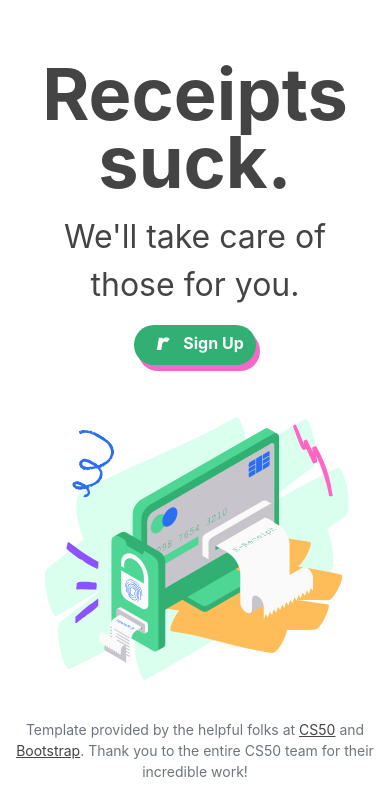
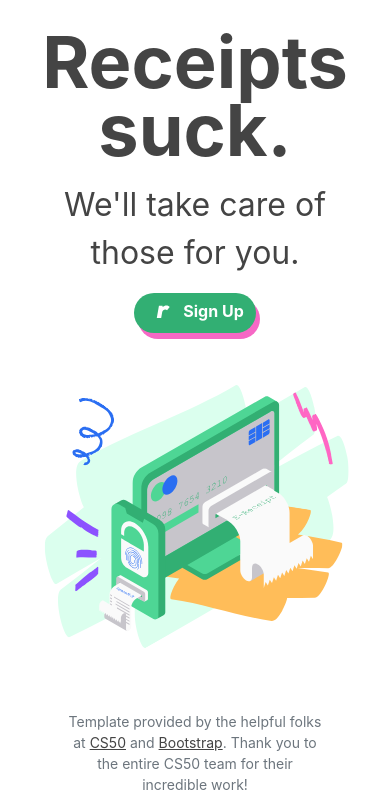
Before and after one commit to toastytortilla/recete-flask-app, a Flask app: page / in a window 390 px wide. Shown: the part 88-899 px from the top of the page. Before the commit the page ends 865 px from the top, so only its background shows below. Run offline with Flask 2, Linux system fonts and the light colour scheme; some libraries are stand-ins or nearby versions.

Commit message:
Adjust spacing and formatting for mobile screens
Reduce top margin above all titles on every page, reduce title_text size to 2.5rem, edit spacing of footer in index.html

```diff
--- a/static/styles.css
+++ b/static/styles.css
@@ -114,7 +114,7 @@ Text styling
 }
 
 .title_text {
-    font-size: 3rem;
+    font-size: 2.5rem;
     font-weight: 1.5rem;
 }
 
--- a/templates/home.html
+++ b/templates/home.html
@@ -6,7 +6,7 @@
 
 {% block main %}
     <div class="container-large p-2">
-        <div class="row mt-5">
+        <div class="row mt-3">
             <div class="col justify-content-start align-self-start">
                 <h1 class="align-items-left justify-content-start title_text black"><strong>My Dashboard</strong></h1>
             </div>
--- a/templates/index.html
+++ b/templates/index.html
@@ -8,7 +8,7 @@
 <div class="container-lg">
     <div class="row justify-content-md-center align-items-center">
         <div class="col col-md-6">
-            <div class="mt-5 mb-auto mx-0 px-1">
+            <div class="mt-3 mb-auto mx-0 px-1">
                 <span class="title_text_xl black">
                     <p class="mb-1"><strong>Receipts suck.</strong></p>
                 </span>
@@ -34,7 +34,7 @@
 {% endblock %}
 
 {% block neg_margin_start %}
-<div class="neg-margin-3">
+<div class="neg-margin-1">
 {% endblock %}
 
 {% block neg_margin_end %}
--- a/templates/layout.html
+++ b/templates/layout.html
@@ -4,7 +4,7 @@
 
     <head>
         <meta charset="utf-8">
-        <meta name="viewport" content="initial-scale=1, width=device-width">
+        <meta name="viewport" content="initial-scale=1, width=device-width, viewport-fit=cover">
 
         <!-- http://getbootstrap.com/docs/5.1/ -->
         <link href="https://cdn.jsdelivr.net/npm/bootstrap@5.1.3/dist/css/bootstrap.min.css" rel="stylesheet" integrity="sha384-1BmE4kWBq78iYhFldvKuhfTAU6auU8tT94WrHftjDbrCEXSU1oBoqyl2QvZ6jIW3" crossorigin="anonymous">
@@ -73,14 +73,14 @@
         </div>
 
         <div class="container-lg my-1">
-            <main class="container p-2 my-auto">
+            <main class="container p-2 mt-auto mb-3">
                 {% block main %}{% endblock %}
             </main>
         </div>
 
         {% block neg_margin_start %}{% endblock %}
-        <div class="container-lg neg-margin-1">
-            <footer class="small text-center text-muted mb-0 mt-auto pt-3" >
+        <div class="container-lg mt-1 pt-1">
+            <footer class="small text-center text-muted mb-0 mt-2 pt-3 mx-5 px-2" >
                 <p>Template provided by the helpful folks at <a href="https://online-learning.harvard.edu/course/cs50-introduction-computer-science?delta=0">CS50</a> and <a href="https://getbootstrap.com/">Bootstrap</a>. Thank you to the entire CS50 team for their incredible work!</a></p>
             </footer>
         </div>
--- a/templates/login.html
+++ b/templates/login.html
@@ -6,7 +6,7 @@
 
 {% block main %}
     <div class="container my-0">
-        <div class="row mt-5 mb-2">
+        <div class="row mt-3 mb-2">
             <h1 class="title_text black"><strong>Sign in to Recete</strong></h1>
         </div>
         <div class="row mt-2 mb-0 justify-content-center">
--- a/templates/manager.html
+++ b/templates/manager.html
@@ -5,8 +5,8 @@
 {% endblock %}
 
 {% block main %}
+<h1 class="mt-3 mb-2 title_text black"><strong>My Receipts</strong></h1>
 <div class="container">
-    <h1 class="mt-5 mb-2 title_text black"><strong>My Receipts</strong></h1>
     <div class="mx-5 px-5">
         {% if len_receipts < 1 %}
             <p class="flavor_text_sm black">Add a receipt to get started</p>
--- a/templates/open_img.html
+++ b/templates/open_img.html
@@ -1,7 +1,7 @@
 {% extends "layout.html" %}
 
 {% block main %}
-    <h1 class="my-5 title_text black">Download Your Receipt</h1>
+    <h1 class="my-3 title_text black">Download Your Receipt</h1>
     <div class="row justify-content-center m-1 p-2 mb-5 rounded light_green_bg">
         <div class="col-sm-5 my-5">
             <div class="row my-auto py-auto text-start">
--- a/templates/pw_reset.html
+++ b/templates/pw_reset.html
@@ -6,7 +6,7 @@
 
 {% block main %}
     <div class="container justify-content-center">
-        <div class="row mt-5 mb-3">
+        <div class="row mt-3 mb-3">
             <h1 class="title_text black"><strong>Reset your password</strong></h1>
         </div>
         <div class="row mt-1 mb-0">
--- a/templates/pw_update.html
+++ b/templates/pw_update.html
@@ -6,7 +6,7 @@
 
 {% block main %}
     <div class="container justify-content-center">
-        <div class="row mt-5 mb-3">
+        <div class="row mt-3 mb-3">
             <h1 class="title_text black"><strong>Pick a new password</strong></h1>
         </div>
         <div class="row justify-content-center mt-1 mb-0">
--- a/templates/register.html
+++ b/templates/register.html
@@ -5,9 +5,9 @@
 {% endblock %}
 
 {% block main %}
-    <div class="row mx-2 mb-5 px-2">
+    <div class="row mx-2 px-2">
         <div class="col-lg-6 mx-2 px-2 align-items-start black">
-            <div class="row mt-5">
+            <div class="row mt-3">
                 <h1 class="title_text"><strong>Create a new account</strong></h1>
             </div>
             <div class="row">
```
Also changed, not shown: static/graphics/recete_favicon_rounded.ico (added).
